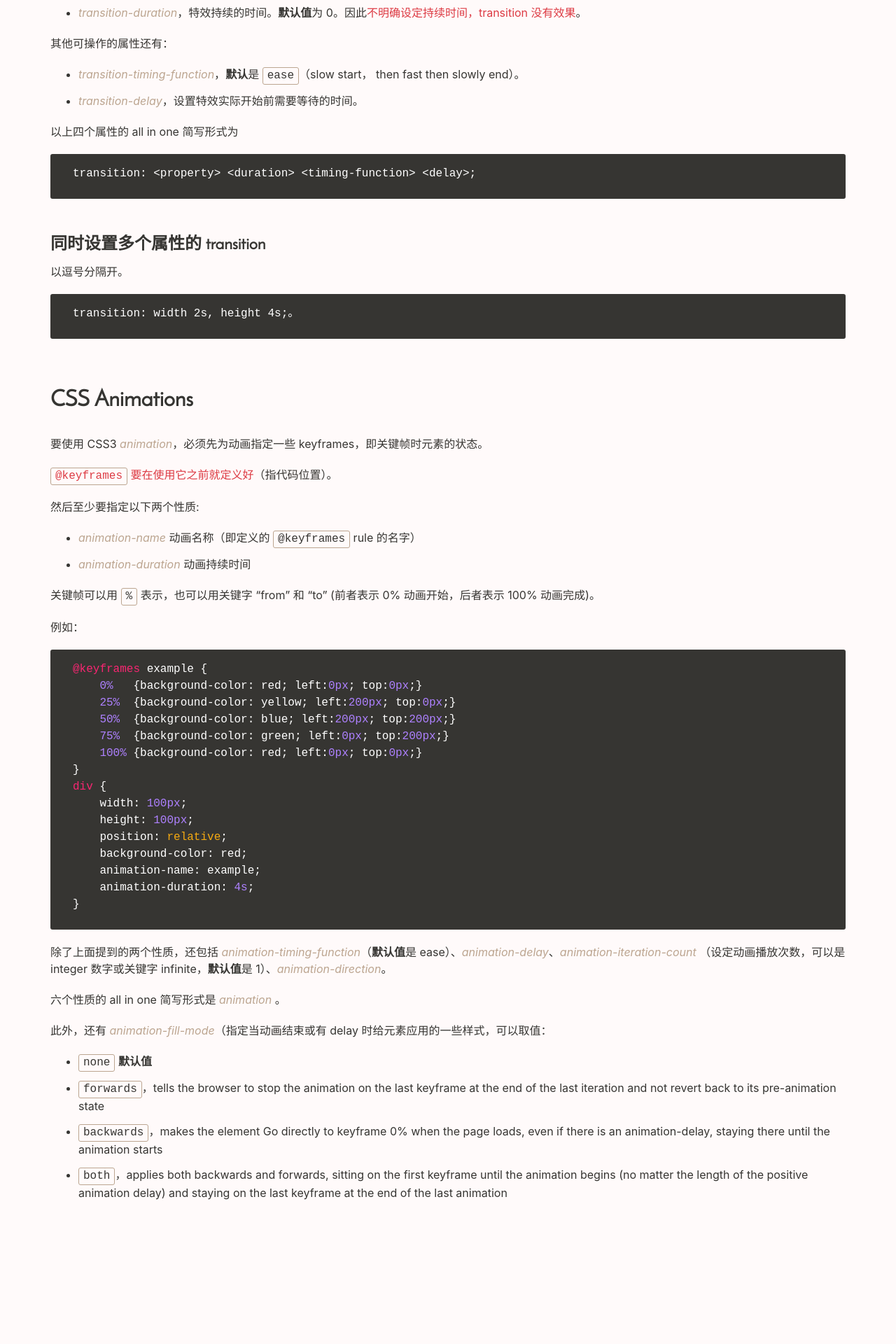
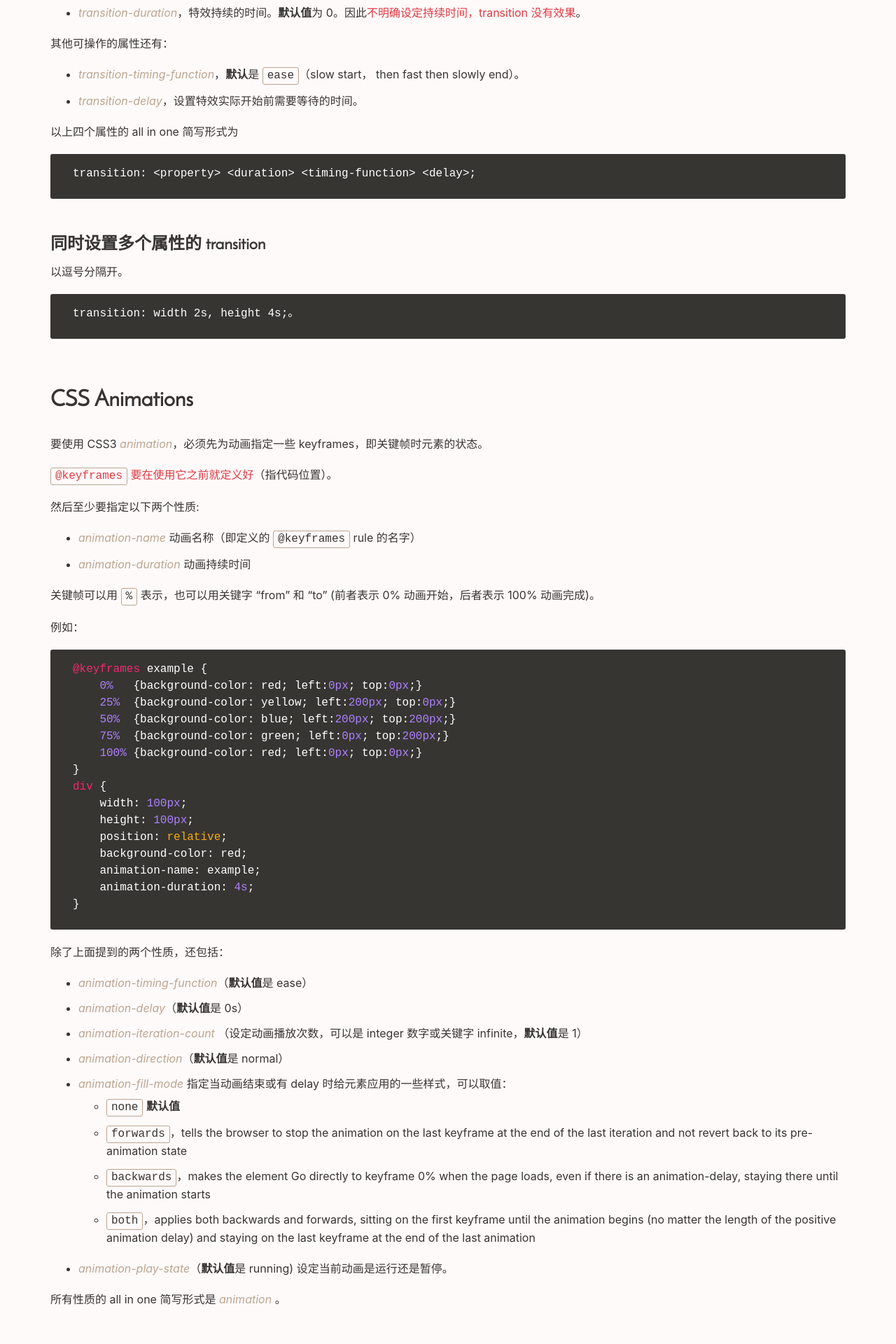
Before and after one commit to Vivi-wu/dive-into-web, a Jekyll site: the page built from _posts/2015-05-26-CSS-Transform-Transition-Animation.markdown, in a window 1280 px wide. Shown: the part 1645-3565 px from the top of the page at 70% size. Built offline with Jekyll 4.4.1, drawn with Linux system fonts in a browser that asks for light colours; before the commit the page ends 3413 px from its top, so only the background shows below that.

Commit message:
update navigation menu behavior

````diff
--- a/_posts/2015-05-26-CSS-Transform-Transition-Animation.markdown
+++ b/_posts/2015-05-26-CSS-Transform-Transition-Animation.markdown
@@ -98,13 +98,19 @@
 }
 ```
 
-除了上面提到的两个性质，还包括 _animation-timing-function_（**默认值**是 ease）、_animation-delay_、_animation-iteration-count_ （设定动画播放次数，可以是 integer 数字或关键字 infinite，**默认值**是 1）、_animation-direction_。
+除了上面提到的两个性质，还包括：
 
-六个性质的 all in one 简写形式是 _animation_ 。
++ _animation-timing-function_（**默认值**是 ease）
++ _animation-delay_（**默认值**是 0s）
++ _animation-iteration-count_ （设定动画播放次数，可以是 integer 数字或关键字 infinite，**默认值**是 1）
++ _animation-direction_（**默认值**是 normal）
++ _animation-fill-mode_ 指定当动画结束或有 delay 时给元素应用的一些样式，可以取值：
 
-此外，还有 _animation-fill-mode_（指定当动画结束或有 delay 时给元素应用的一些样式，可以取值：
+    + `none` **默认值**
+    + `forwards`，tells the browser to stop the animation on the last keyframe at the end of the last iteration and not revert back to its pre-animation state
+    + `backwards`，makes the element Go directly to keyframe 0% when the page loads, even if there is an animation-delay, staying there until the animation starts
+    + `both`，applies both backwards and forwards, sitting on the first keyframe until the animation begins (no matter the length of the positive animation delay) and staying on the last keyframe at the end of the last animation
 
-+ `none` **默认值**
-+ `forwards`，tells the browser to stop the animation on the last keyframe at the end of the last iteration and not revert back to its pre-animation state
-+ `backwards`，makes the element Go directly to keyframe 0% when the page loads, even if there is an animation-delay, staying there until the animation starts
-+ `both`，applies both backwards and forwards, sitting on the first keyframe until the animation begins (no matter the length of the positive animation delay) and staying on the last keyframe at the end of the last animation
++ _animation-play-state_（**默认值**是 running) 设定当前动画是运行还是暂停。
+
+所有性质的 all in one 简写形式是 _animation_ 。
--- a/_sass/_base.scss
+++ b/_sass/_base.scss
@@ -26,6 +26,9 @@
   font-family: $font-family-sans-serif;
   font-size: 1rem;
   line-height: 1.5;
+  @media (max-width: $breakpoint-mobile) {
+    line-height: 2;
+  }
   font-weight: normal;
   color: $text-color;
   background-color: $bg-color;
@@ -129,6 +132,12 @@
 
 dl, dt, dd { margin: 0; }
 
+ul {
+  @media (max-width: $breakpoint-mobile) {
+    padding-left: 1rem;
+  }
+}
+
 ol {
   margin-left: 1.5rem;
   padding-left: 0;
--- a/_sass/_layout.scss
+++ b/_sass/_layout.scss
@@ -16,6 +16,7 @@
   }
   &>.item {
     flex-grow: 1;
+    text-decoration: none;
     @media (max-width: $breakpoint-mobile) {
       height: 25%;
     }
--- a/_sass/_mixins.scss
+++ b/_sass/_mixins.scss
@@ -210,13 +210,13 @@
     stroke-dashoffset: 555;
   }
   &.csstext {
-    @include animation(3s text-outline-css 2s 1 alternate forwards);
+    @include animation(4s text-outline-css 1s 1 alternate forwards);
   }
   &.jstext {
-    @include animation(5s text-outline-css 3s 3 alternate forwards);
+    @include animation(5s text-outline-css 2s 3 alternate forwards);
   }
   &.othertext {
-    @include animation(3s text-outline-css 4s 3 alternate forwards);
+    @include animation(3s text-outline-css 3s 3 alternate forwards);
   }
 }
 
--- a/_sass/_post.scss
+++ b/_sass/_post.scss
@@ -47,6 +47,9 @@
     margin-bottom: 0.25rem;
     font-size: 3rem;
     color: $heading-color;
+    @media (max-width: $breakpoint-mobile) {
+      line-height: normal;
+    }
   }
 }
 
--- a/assets/js/navTrigger.coffee
+++ b/assets/js/navTrigger.coffee
@@ -10,9 +10,12 @@
     eleTarget.style.display = 'block'
     eleTriggerShow.style.display = 'none'
     eleTriggerHide.style.display = 'block'
+    document.body.style.overflow = 'hidden'
+    window.scrollTo 0,0
 
 
 eleTriggerHide.addEventListener 'click', =>
     eleTarget.style.display = 'none'
     eleTriggerHide.style.display = 'none'
     eleTriggerShow.style.display = 'block'
+    document.body.style.overflow = 'auto'
````
